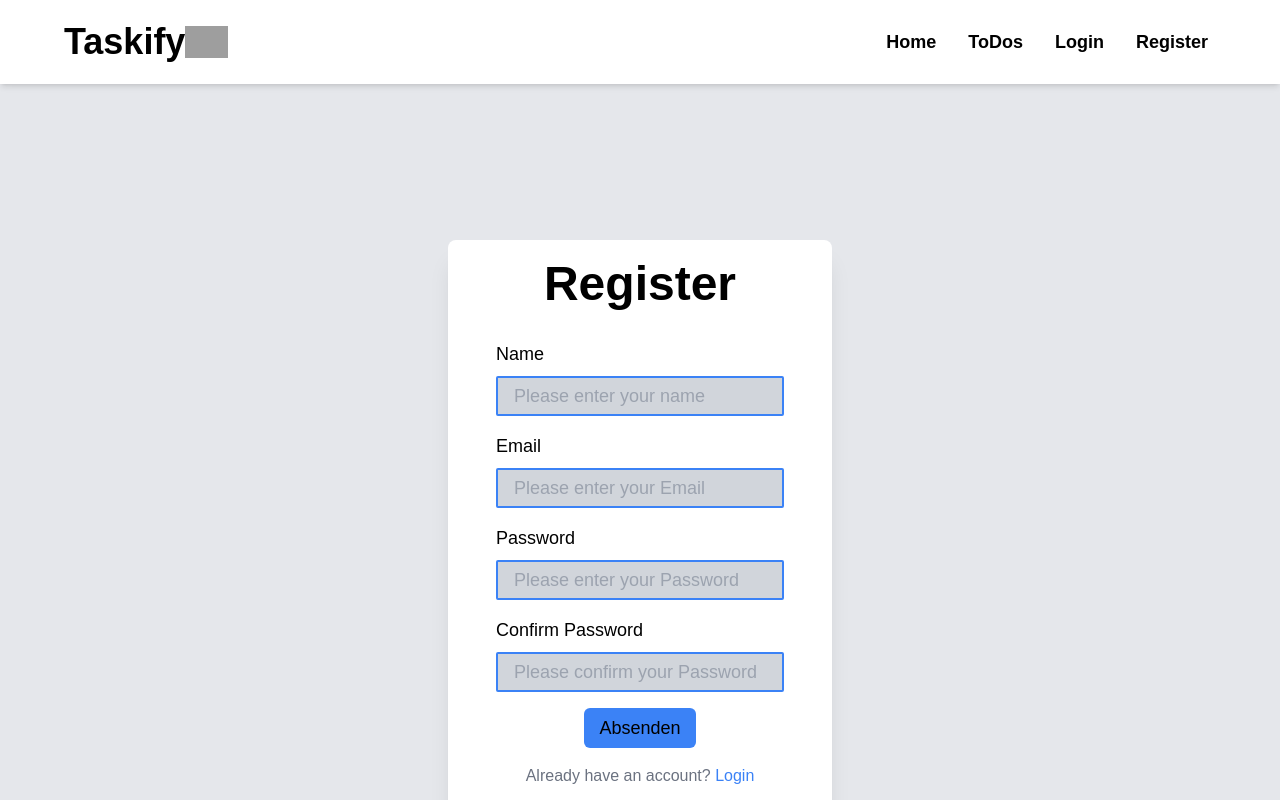
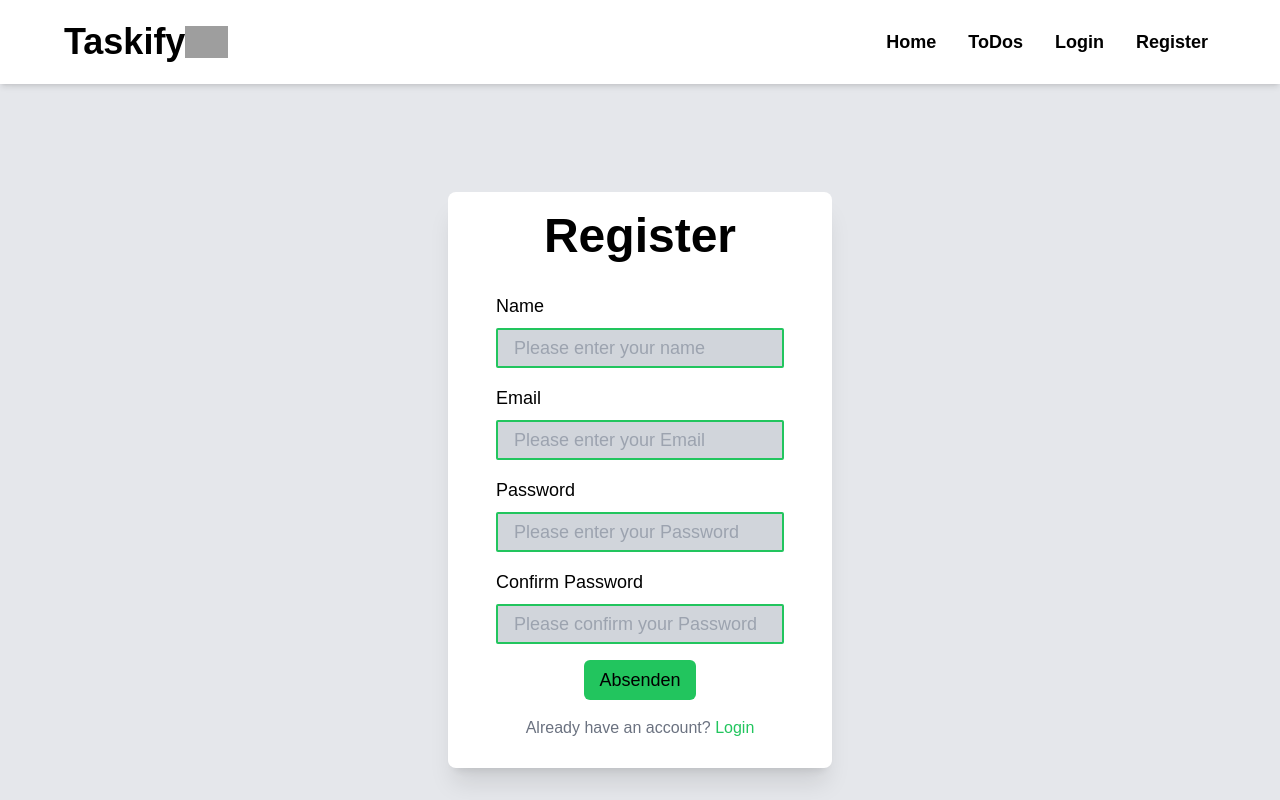
Before and after one commit to Brainlesslukas/ToDo-Frontend, a Vue app: page /register in a window 1280 px wide. Shown: the top 800 px of the page. Built offline with nearby package versions, Linux system fonts and the light colour scheme; grey boxes are pictures that could not be loaded; a web font is replaced by a local one.

Commit message:
Adding Docker

```diff
--- a/src/App.vue
+++ b/src/App.vue
@@ -9,7 +9,7 @@
       <Background />
     </div>
 
-    <div class="mt-32 flex-1">
+    <div class="mt-20 flex-1">
       <router-view />
     </div>
 
--- a/src/components/Auth/LoginForm.vue
+++ b/src/components/Auth/LoginForm.vue
@@ -8,7 +8,7 @@
           v-model="email"
           type="email"
           placeholder="Enter your email"
-          class="bg-gray-300 w-full h-10 text-lg rounded-sm border-2 p-2 pl-4 border-blue-500 focus:border-blue-500 focus:ring-0 outline-none"
+          class="bg-gray-300 w-full h-10 text-lg rounded-sm border-2 p-2 pl-4 border-green-500 focus:border-green-500 focus:ring-0 outline-none"
       />
     </div>
 
@@ -18,7 +18,7 @@
           v-model="password"
           type="password"
           placeholder="Enter your password"
-          class="bg-gray-300 w-full h-10 text-lg rounded-sm border-2 p-2 pl-4 border-blue-500 focus:border-blue-500 focus:ring-0 outline-none"
+          class="bg-gray-300 w-full h-10 text-lg rounded-sm border-2 p-2 pl-4 border-green-500 focus:border-green-500 focus:ring-0 outline-none"
       />
     </div>
 
@@ -26,7 +26,7 @@
       <button
           @click="login"
           :disabled="isLoading"
-          class="text-lg font-medium mt-10 bg-blue-500 w-28 h-10 rounded-md flex justify-center items-center hover:bg-blue-400 cursor-pointer"
+          class="text-lg font-medium mt-10 bg-green-500 w-28 h-10 rounded-md flex justify-center items-center hover:bg-green-400 cursor-pointer"
       >
         <span v-if="!isLoading">Absenden</span>
         <svg v-if="isLoading" class="animate-spin h-5 w-5 text-white" xmlns="http://www.w3.org/2000/svg" fill="none" viewBox="0 0 24 24">
@@ -37,7 +37,7 @@
     </div>
 
     <div class="mt-4 flex justify-center items-center font-medium text-gray-500">
-      <p>Don't have an account? <span class="text-blue-500 hover:underline"><a href="/register">Register</a></span></p>
+      <p>Don't have an account? <span class="text-green-500 hover:underline"><a href="/register">Register</a></span></p>
     </div>
 
     <div class="mt-2 flex justify-center items-center">
--- a/src/components/Auth/SignUpForm.vue
+++ b/src/components/Auth/SignUpForm.vue
@@ -7,7 +7,7 @@
       <input v-model="name"
              type="text"
              placeholder="Please enter your name"
-             class="bg-gray-300 w-full h-10 text-lg rounded-sm border-2 p-2 pl-4 border-blue-500 focus:border-blue-500 focus:ring-0 outline-none"
+             class="bg-gray-300 w-full h-10 text-lg rounded-sm border-2 p-2 pl-4 border-green-500 focus:border-green-500 focus:ring-0 outline-none"
       />
     </div>
 
@@ -16,7 +16,7 @@
       <input v-model="email"
              type="email"
              placeholder="Please enter your Email"
-             class="bg-gray-300 w-full h-10 text-lg rounded-sm border-2 p-2 pl-4 border-blue-500 focus:border-blue-500 focus:ring-0 outline-none"
+             class="bg-gray-300 w-full h-10 text-lg rounded-sm border-2 p-2 pl-4 border-green-500 focus:border-green-500 focus:ring-0 outline-none"
       />
     </div>
 
@@ -25,7 +25,7 @@
       <input v-model="password"
              type="password"
              placeholder="Please enter your Password"
-             class="bg-gray-300 w-full h-10 text-lg rounded-sm border-2 p-2 pl-4 border-blue-500 focus:border-blue-500 focus:ring-0 outline-none"
+             class="bg-gray-300 w-full h-10 text-lg rounded-sm border-2 p-2 pl-4 border-green-500 focus:border-green-500 focus:ring-0 outline-none"
       />
     </div>
 
@@ -35,7 +35,7 @@
       <input v-model="confirmPassword"
              type="password"
              placeholder="Please confirm your Password"
-             class="bg-gray-300 w-full h-10 text-lg rounded-sm border-2 p-2 pl-4 border-blue-500 focus:border-blue-500 focus:ring-0 outline-none"
+             class="bg-gray-300 w-full h-10 text-lg rounded-sm border-2 p-2 pl-4 border-green-500 focus:border-green-500 focus:ring-0 outline-none"
       />
       <p v-if="password && confirmPassword && password !== confirmPassword" class="text-red-500 text-sm mt-2">
         Passwords do not match!
@@ -46,7 +46,7 @@
       <button
           @click="sendData"
           :disabled="isLoading || password !== confirmPassword"
-          class="text-lg font-medium mt-4 bg-blue-500 w-28 h-10 rounded-md flex justify-center items-center hover:bg-blue-400 cursor-pointer"
+          class="text-lg font-medium mt-4 bg-green-500 w-28 h-10 rounded-md flex justify-center items-center hover:bg-green-400 cursor-pointer"
       >
         <span v-if="!isLoading">Absenden</span>
         <svg v-if="isLoading" class="animate-spin h-5 w-5 text-white" xmlns="http://www.w3.org/2000/svg" fill="none" viewBox="0 0 24 24">
@@ -57,7 +57,7 @@
     </div>
 
     <div class="mt-4 flex justify-center items-center font-medium text-gray-500">
-      <p>Already have an account? <span class="text-blue-500 hover:underline"><a href="/login">Login</a></span></p>
+      <p>Already have an account? <span class="text-green-500 hover:underline"><a href="/login">Login</a></span></p>
     </div>
 
     <div class="mt-2 flex justify-center items-center">
--- a/src/components/Navbar.vue
+++ b/src/components/Navbar.vue
@@ -6,10 +6,10 @@
     </div>
 
     <div class="flex space-x-4 mr-16 font-semibold text-lg">
-      <a href="#" class="hover:bg-blue-400 p-2 rounded-sm">Home</a>
-      <a href="#" class="hover:bg-blue-400 p-2 rounded-sm">ToDos</a>
-      <a href="#" class="hover:bg-blue-400 p-2 rounded-sm">Login</a>
-      <a href="#" class="hover:bg-blue-400 p-2 rounded-sm">Register</a>
+      <a href="#" class="hover:bg-green-400 p-2 rounded-sm">Home</a>
+      <a href="#" class="hover:bg-green-400 p-2 rounded-sm">ToDos</a>
+      <a href="#" class="hover:bg-green-400 p-2 rounded-sm">Login</a>
+      <a href="#" class="hover:bg-green-400 p-2 rounded-sm">Register</a>
     </div>
   </div>
 </template>
```
Also changed, not shown: docker-compose.yml (added, +7 -0 lines), 2 other files (tests, documents, lock files or other folders).
